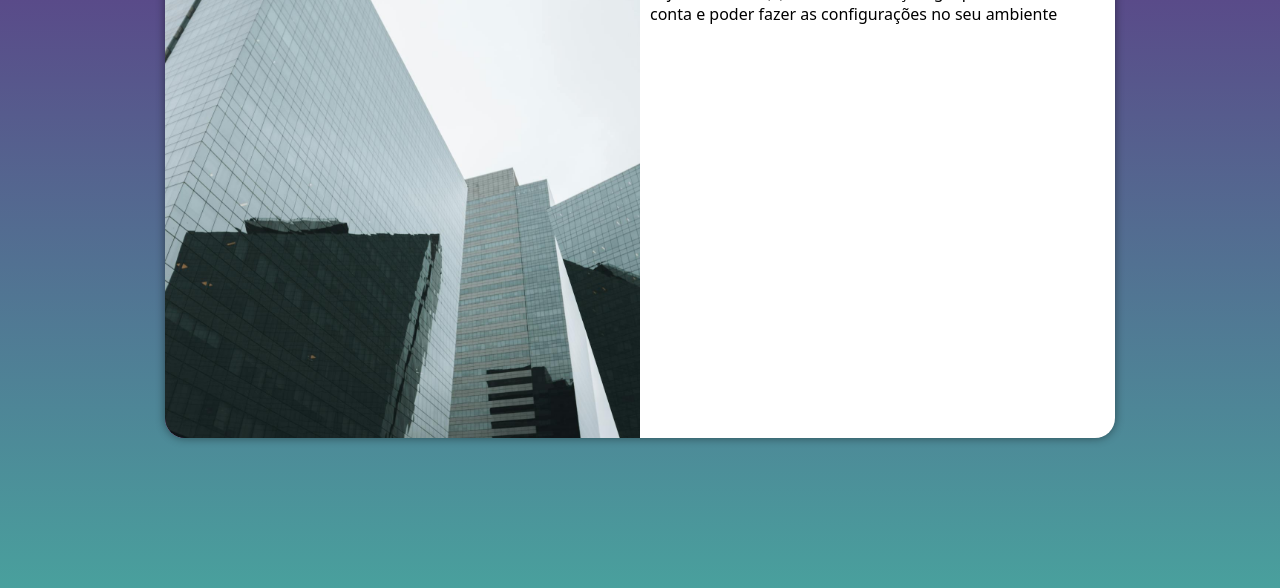
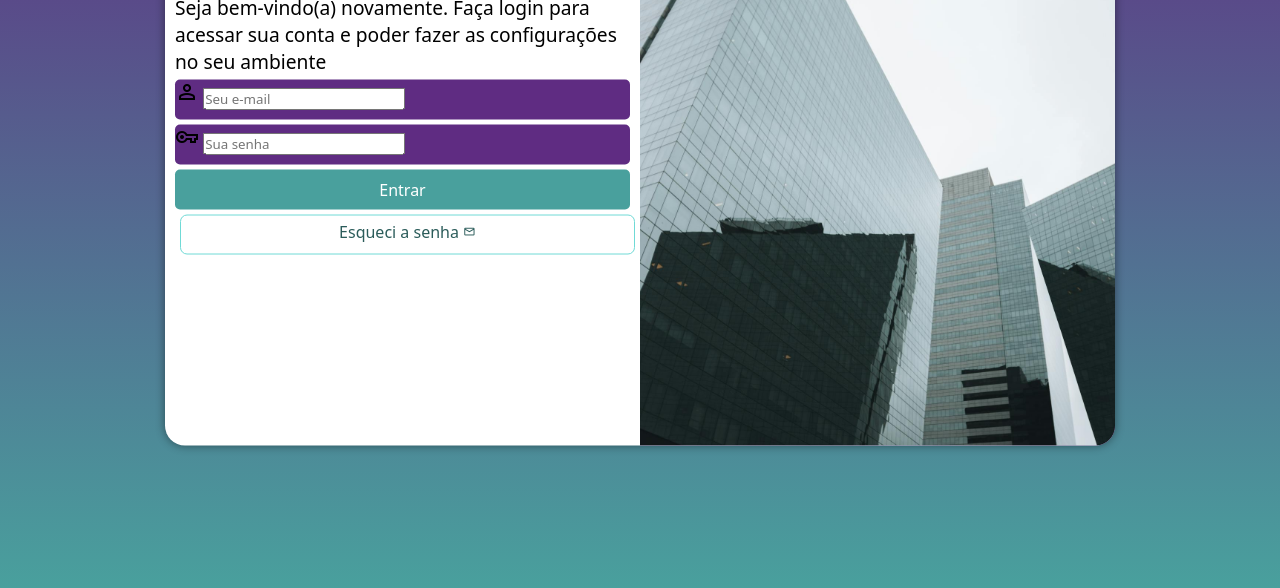
Before and after one commit to pierriduda/Projeto-login, a plain HTML site: page index.html in a window 1280 px wide. Shown: the part 212-800 px from the top of the page. Drawn offline with nearby package versions, Linux system fonts and the light colour scheme.

Commit message:
formatação formulário

```diff
--- a/estilos/media-query.css
+++ b/estilos/media-query.css
@@ -30,13 +30,19 @@
     }
 
     section#login > div#imagem {
-        float: left;
+        float: right;
         width: 50%;
         height: 100%;
     }
 
     section#login > div#formulario {
-        float: right;
+        float: left;
         width: 50%;
     }
+    div#formulario > p {
+        font-size: 1.2em;
+    }
+    div#formulario > h1 {
+        font-size: 2em;
+    }
 }
--- a/estilos/style.css
+++ b/estilos/style.css
@@ -32,7 +32,7 @@ section#login {
     transform: translate(-50%, -50%);
     background-color: white;
     width: 250px;
-    height: 500px;
+    height: 515px;
     border-radius: 20px;
     overflow: hidden;
     box-shadow: 0px 0px 10px rgba(0, 0, 0, 0.452);
@@ -51,6 +51,65 @@ section#login > div#imagem {
 section#login > div#formulario {
     display: block;
     padding: 10px;
+}
 
+div#formulario > h1 {
+    text-align: center;
+    margin-bottom: 10px;
+}
+
+div#formulario > p {
+    font-size: 0.8em;
+}
+
+form > div.campo {
+    background-color: #5f2c82;
+    display: block;
+    width: 100%;
+    height: 40px;
+    border-radius: 5px;
+    margin: 5px 0px;
+}
+
+form > label {
+    display: none;
+}
+
+form > input[type=submit] {
+    display: block;
+    font-size: 1em;
+    width: 100%;
+    height: 40px;
+    background-color: #49a09d;
+    color: white;
+    border: none;
+    border-radius: 5px;
+    cursor: pointer;
+}
+
+form > input[type=submit]:hover {
+    background-color: #3d8885;
 
 }
+
+form > a.botao {
+    display: block;
+    text-align: center;
+    font-size: 1em;
+    width: 100%;
+    height: 40px;
+    padding-top: 5px;
+    margin: 5px;
+    background-color: white;
+    border: 1px solid #70dad6;
+    border-radius: 7px;
+    color: #2b5c5a;
+    text-decoration: none;
+}
+
+form > a.botao:hover {
+    background-color: #70dad6;
+}
+form > a.botao > span {
+    font-size: 0.8em;
+}
--- a/index.html
+++ b/index.html
@@ -6,6 +6,7 @@
     <title>Projeto login</title>
     <link rel="stylesheet" href="estilos/style.css">
     <link rel="stylesheet" href="estilos/media-query.css">
+    <link rel="stylesheet" href="https://fonts.googleapis.com/css2?family=Material+Symbols+Outlined:opsz,wght,FILL,GRAD@20..48,100..700,0..1,-50..200" />
 </head>
 <body>
     <main>
@@ -16,8 +17,27 @@
             <div id="formulario">
                 <h1>Login</h1>
                 <p>Seja bem-vindo(a) novamente. Faça login para acessar sua conta e poder fazer as configurações no seu ambiente</p>
-                <form action="login.php" method="post">
-
+                <form action="login.php" method="post" autocomplete="on">
+                    <div class="campo">
+                        <span class="material-symbols-outlined">
+                            person
+                            </span>
+                        <input type="email" name="login" id="ilogin" placeholder="Seu e-mail" autocomplete="email" required maxlength="30">
+                        <label for="ilogin"></label>
+                    </div>
+                    <div class="campo">
+                        <span class="material-symbols-outlined">
+                            vpn_key
+                            </span>
+                        <input type="password" name="Senha"
+                        id="isenha" placeholder="Sua senha" autocomplete="current-password" required minlength="8" maxlength="20">
+                        <label for="Senha"></label>
+                    </div>
+                    <input type="submit" value="Entrar">
+                    <a href="Esqueci.html" class="botao">Esqueci a senha
+                        <span class="material-symbols-outlined"> mail
+                        </span>
+                    </a>
                 </form>
             </div>
         </section>
```
